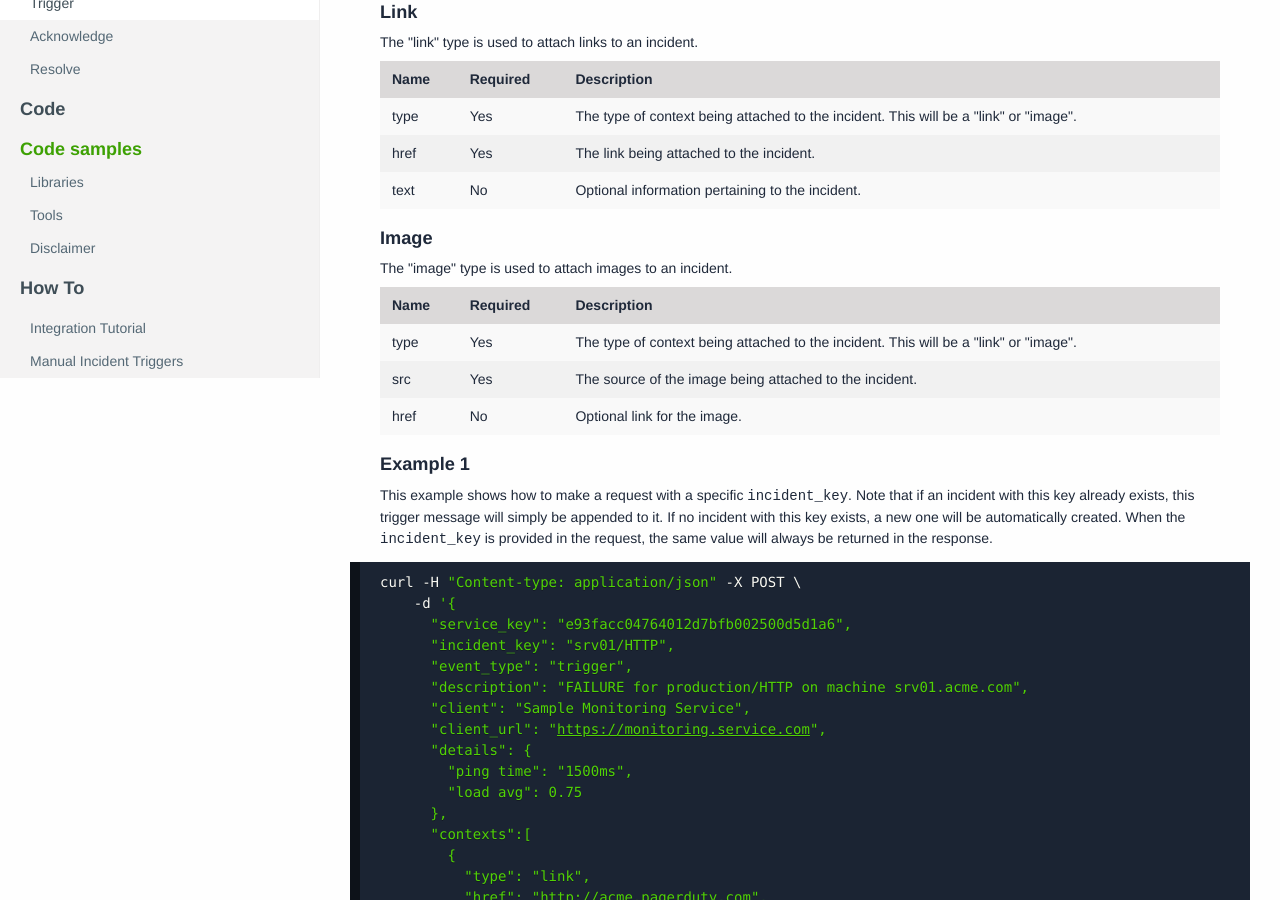
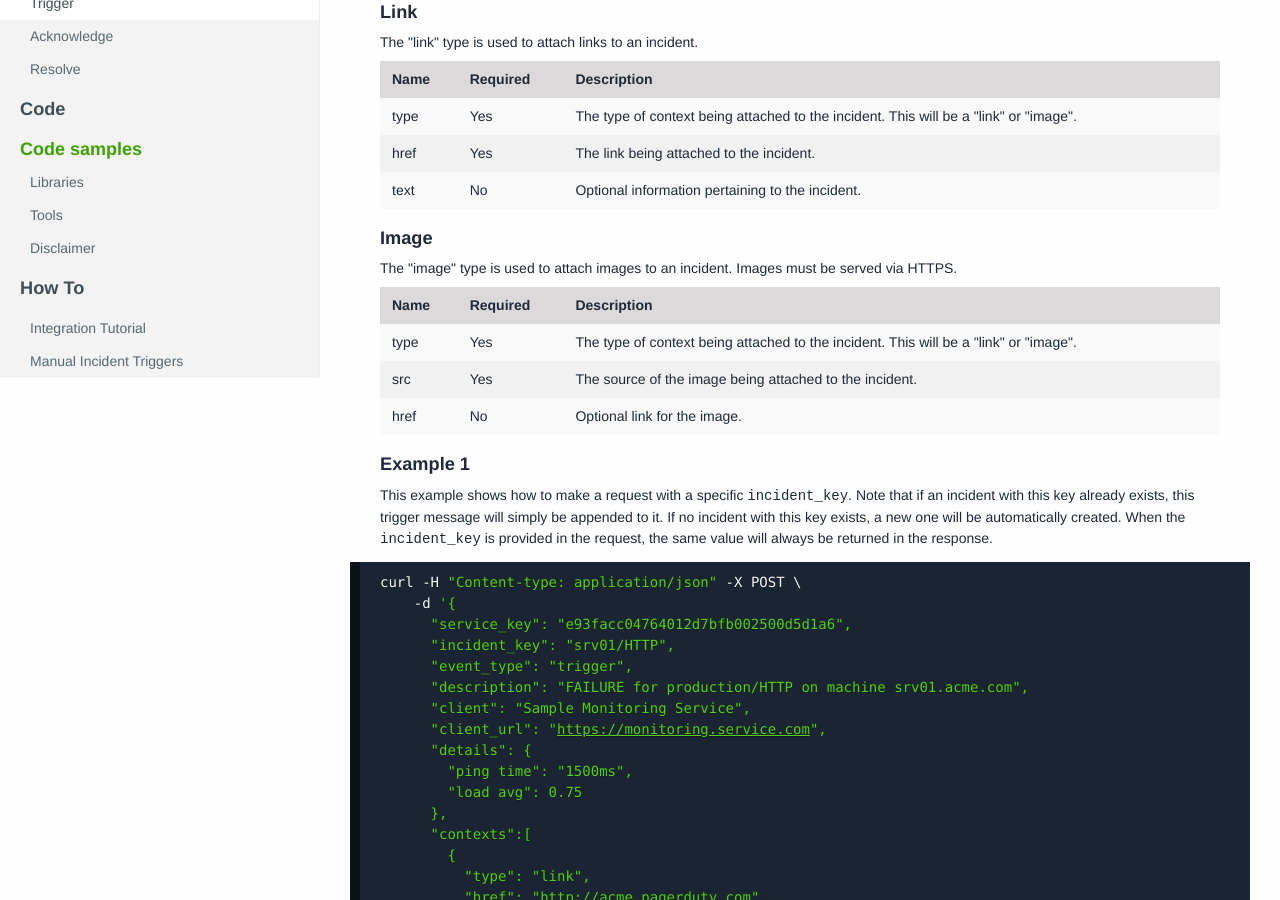
Before and after one commit to h4dz/devdocs, a Jekyll site: the page built from source/documentation/integration/events/trigger.html, in a window 1280 px wide and 900 px high, scrolled down 994 px. Built offline with Jekyll 4.4.1, drawn with Linux system fonts in a browser that asks for light colours; some web fonts are replaced.

Commit message:
Add note about https

```diff
--- a/source/documentation/integration/events/trigger.html
+++ b/source/documentation/integration/events/trigger.html
@@ -230,7 +230,7 @@ layout: main
     Image
   </h3>
   <p>
-    The "image" type is used to attach images to an incident.
+    The "image" type is used to attach images to an incident. Images must be served via HTTPS.
   </p>
   <div class="table-container">
     <table class="table table-striped">
```
